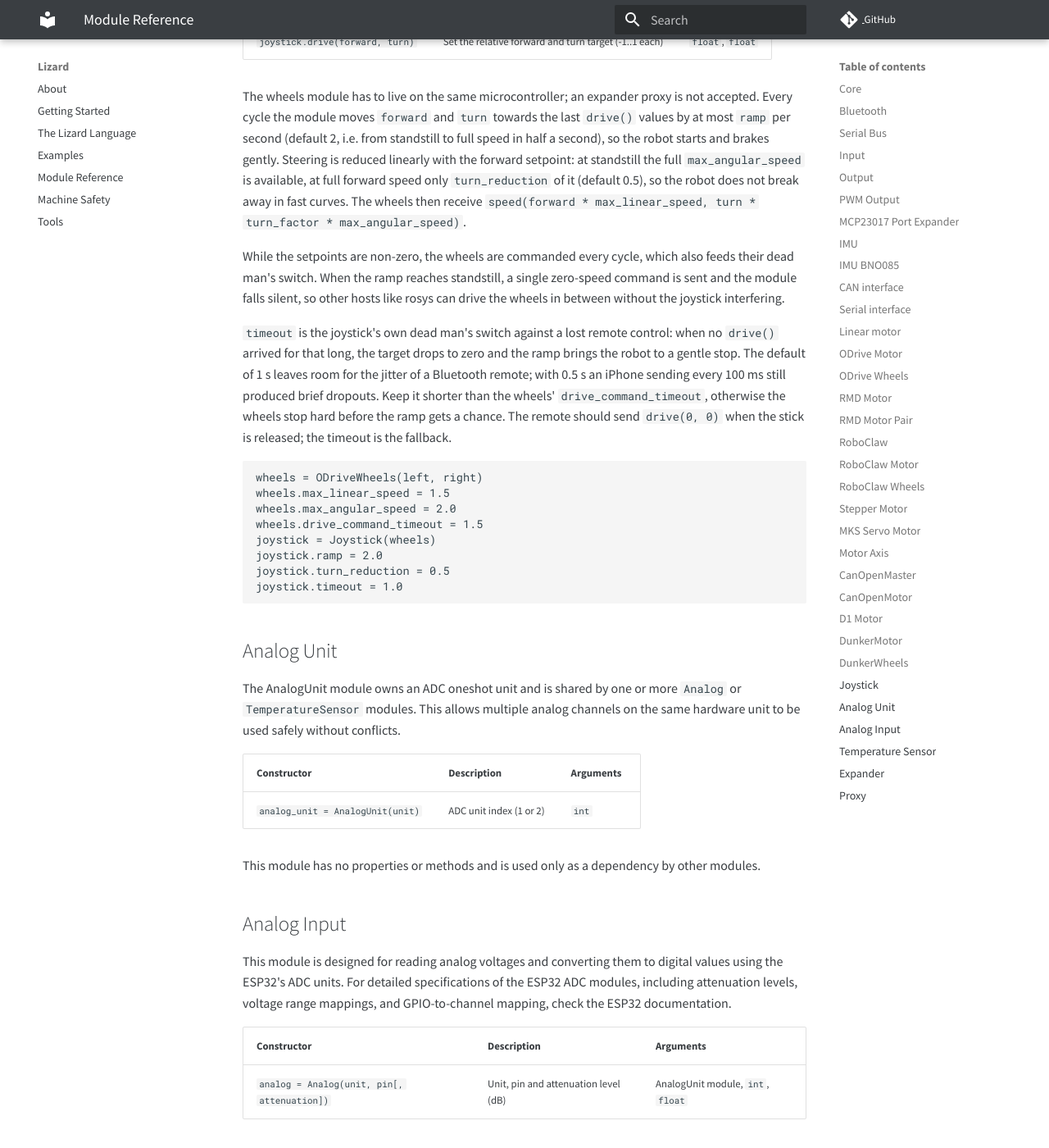
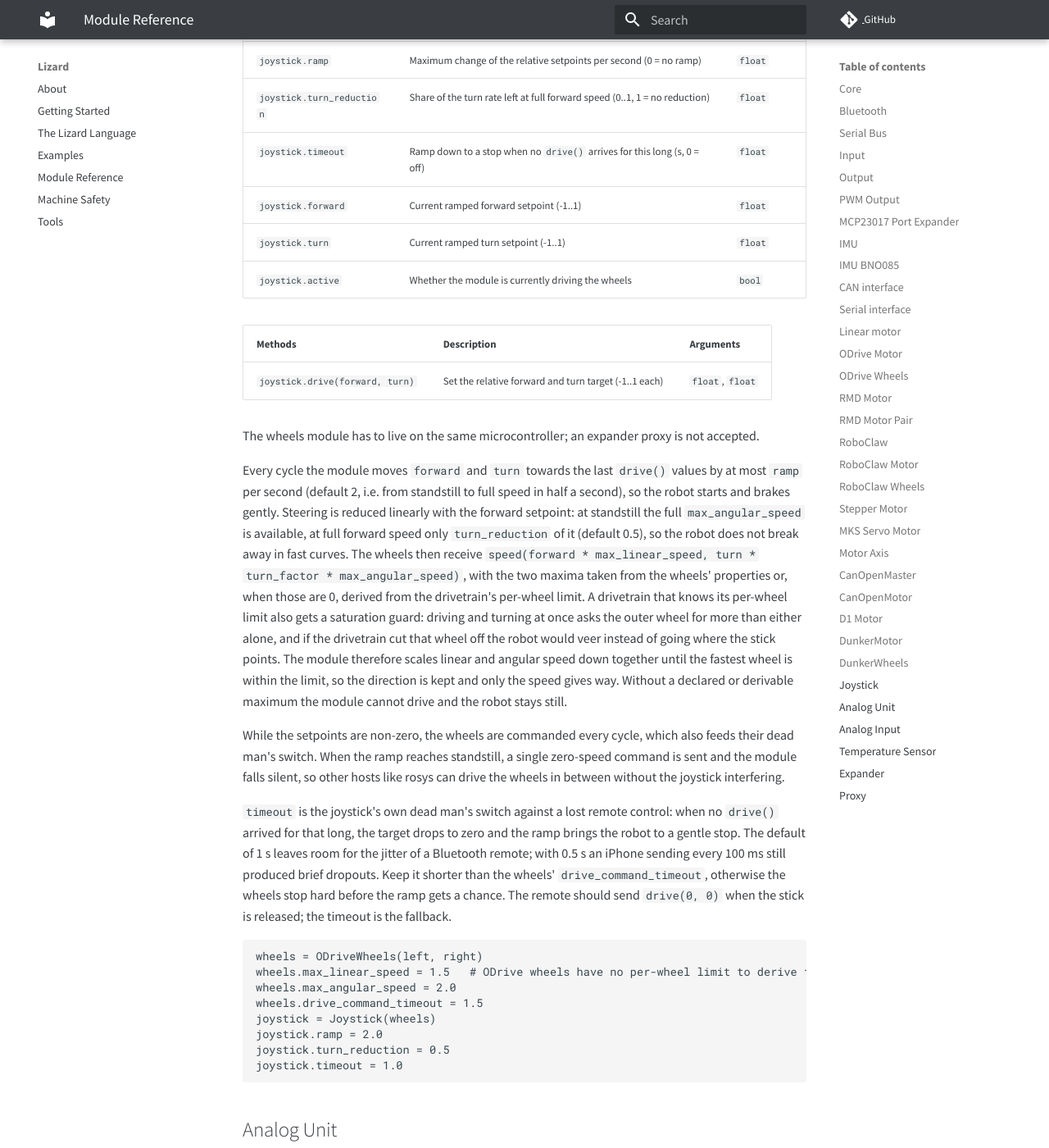
Before and after one commit to zauberzeug/lizard, an MkDocs documentation site: the page built from docs/module_reference.md, in a window 1280 px wide and 1400 px high, scrolled down 39618 px. Shown: the whole window at 82% size. Built offline with MkDocs 1.6.1 and Material for MkDocs 9.7.7, drawn with Linux system fonts in a browser that asks for light colours; comment, search, counter and statistics services are not loaded; some of the changed text lies outside the part shown.

Commit message:
Derive the wheels' maxima from the drivetrain and keep the fastest wheel in its limit
Tracked drives like the Innotronic ones enforce a per-track speed limit
themselves, so a robot's linear and angular maximum follow from it:
one track's limit forwards, two tracks against each other turning. Let
Wheels expose that limit through a max_wheel_speed() hook (0 where a
drivetrain has none) and default max_linear_speed/max_angular_speed to
0 = derived, with explicit values still winning as a cap below the
physical limit.

The limit also fixes the F32 veering right at full deflection: driving
and turning at once asks the outer wheel for more than either alone,
and when the drive clamps that wheel the robot leaves its line. The
Joystick now scales linear and angular speed down together until the
fastest wheel fits, so the direction is kept and only the speed gives
way.

Co-Authored-By: Claude Fable 5.1 <noreply@anthropic.com>

````diff
--- a/docs/module_reference.md
+++ b/docs/module_reference.md
@@ -586,17 +586,17 @@ The ODrive wheels module combines two ODrive motors and provides odometry and st
 | ----------------------------------------------- | ------------------------ | ------------------------ |
 | `wheels = ODriveWheels(left_motor, left_motor)` | Two ODrive motor modules | two ODrive motor modules |
 
-| Properties                     | Description                                                   | Data type |
-| ------------------------------ | ------------------------------------------------------------- | --------- |
-| `wheels.width`                 | Wheel distance (m)                                            | `float`   |
-| `wheels.max_linear_speed`      | Maximum forward speed of the robot (m/s, see below)           | `float`   |
-| `wheels.max_angular_speed`     | Maximum turning speed of the robot (rad/s, see below)         | `float`   |
-| `wheels.linear_speed`          | Forward speed (m/s)                                           | `float`   |
-| `wheels.angular_speed`         | Turning speed (rad/s)                                         | `float`   |
-| `wheels.enabled`               | Whether the wheels are enabled                                | `bool`    |
-| `wheels.locked`                | Whether driving is blocked (safety interlock, see below)      | `bool`    |
-| `wheels.drive_command_age`     | Time since the last drive command (ms, see below)             | `int`     |
-| `wheels.drive_command_timeout` | Stop when no drive command arrives for this long (s, 0 = off) | `float`   |
+| Properties                     | Description                                                        | Data type |
+| ------------------------------ | ------------------------------------------------------------------ | --------- |
+| `wheels.width`                 | Wheel distance (m)                                                 | `float`   |
+| `wheels.max_linear_speed`      | Maximum forward speed of the robot (m/s, 0 = derived, see below)   | `float`   |
+| `wheels.max_angular_speed`     | Maximum turning speed of the robot (rad/s, 0 = derived, see below) | `float`   |
+| `wheels.linear_speed`          | Forward speed (m/s)                                                | `float`   |
+| `wheels.angular_speed`         | Turning speed (rad/s)                                              | `float`   |
+| `wheels.enabled`               | Whether the wheels are enabled                                     | `bool`    |
+| `wheels.locked`                | Whether driving is blocked (safety interlock, see below)           | `bool`    |
+| `wheels.drive_command_age`     | Time since the last drive command (ms, see below)                  | `int`     |
+| `wheels.drive_command_timeout` | Stop when no drive command arrives for this long (s, 0 = off)      | `float`   |
 
 | Methods                         | Description                                     | Arguments        |
 | ------------------------------- | ----------------------------------------------- | ---------------- |
@@ -632,7 +632,9 @@ See [Machine Safety](machine_safety.md#dead-mans-switch-for-wheels) for the back
 
 `max_linear_speed` and `max_angular_speed` declare the speeds the robot is built for (m/s and rad/s).
 They are declarations, not limits: `speed()` does not clamp to them, so existing configurations and hosts keep working unchanged.
-They belong in the robot's startup script next to `width`, where modules that drive the wheels with relative values scale by them, see [Joystick](#joystick).
+Modules that drive the wheels with relative values scale by them, see [Joystick](#joystick).
+Left at 0, they derive from the drivetrain's own per-wheel speed limit where the module knows it: one wheel's limit is the linear maximum, and two wheels running against each other at that limit give the angular one (`2 * limit / width`).
+Set them explicitly to stay below the physical limit or when the drivetrain has no limit to derive from.
 
 ## RMD Motor
 
@@ -754,18 +756,18 @@ The RoboClaw wheels module combines two RoboClaw motors and provides odometry an
 | ------------------------------------------------- | --------------------- | -------------------------- |
 | `wheels = RoboClawWheels(left_motor, left_motor)` | left and right motors | two RoboClaw motor modules |
 
-| Properties                     | Description                                                   | Data type |
-| ------------------------------ | ------------------------------------------------------------- | --------- |
-| `wheels.width`                 | Wheel distance (m)                                            | `float`   |
-| `wheels.max_linear_speed`      | Maximum forward speed of the robot (m/s, see below)           | `float`   |
-| `wheels.max_angular_speed`     | Maximum turning speed of the robot (rad/s, see below)         | `float`   |
-| `wheels.linear_speed`          | Forward speed (m/s)                                           | `float`   |
-| `wheels.angular_speed`         | Turning speed (rad/s)                                         | `float`   |
-| `wheels.m_per_tick`            | Meters per encoder tick                                       | `float`   |
-| `wheels.enabled`               | Whether motors react to commands                              | `bool`    |
-| `wheels.locked`                | Whether driving is blocked (safety interlock, see below)      | `bool`    |
-| `wheels.drive_command_age`     | Time since the last drive command (ms, see below)             | `int`     |
-| `wheels.drive_command_timeout` | Stop when no drive command arrives for this long (s, 0 = off) | `float`   |
+| Properties                     | Description                                                        | Data type |
+| ------------------------------ | ------------------------------------------------------------------ | --------- |
+| `wheels.width`                 | Wheel distance (m)                                                 | `float`   |
+| `wheels.max_linear_speed`      | Maximum forward speed of the robot (m/s, 0 = derived, see below)   | `float`   |
+| `wheels.max_angular_speed`     | Maximum turning speed of the robot (rad/s, 0 = derived, see below) | `float`   |
+| `wheels.linear_speed`          | Forward speed (m/s)                                                | `float`   |
+| `wheels.angular_speed`         | Turning speed (rad/s)                                              | `float`   |
+| `wheels.m_per_tick`            | Meters per encoder tick                                            | `float`   |
+| `wheels.enabled`               | Whether motors react to commands                                   | `bool`    |
+| `wheels.locked`                | Whether driving is blocked (safety interlock, see below)           | `bool`    |
+| `wheels.drive_command_age`     | Time since the last drive command (ms, see below)                  | `int`     |
+| `wheels.drive_command_timeout` | Stop when no drive command arrives for this long (s, 0 = off)      | `float`   |
 
 | Methods                         | Description                                     | Arguments        |
 | ------------------------------- | ----------------------------------------------- | ---------------- |
@@ -799,7 +801,9 @@ See [Machine Safety](machine_safety.md#dead-mans-switch-for-wheels) for the back
 
 `max_linear_speed` and `max_angular_speed` declare the speeds the robot is built for (m/s and rad/s).
 They are declarations, not limits: `speed()` does not clamp to them, so existing configurations and hosts keep working unchanged.
-They belong in the robot's startup script next to `width`, where modules that drive the wheels with relative values scale by them, see [Joystick](#joystick).
+Modules that drive the wheels with relative values scale by them, see [Joystick](#joystick).
+Left at 0, they derive from the drivetrain's own per-wheel speed limit where the module knows it: one wheel's limit is the linear maximum, and two wheels running against each other at that limit give the angular one (`2 * limit / width`).
+Set them explicitly to stay below the physical limit or when the drivetrain has no limit to derive from.
 
 ## Stepper Motor
 
@@ -1112,17 +1116,17 @@ The DunkerWheels module combines two DunkerMotor modules and provides odometry a
 | ------------------------------------------------ | --------------------- | ----------------------- |
 | `wheels = DunkerWheels(left_motor, right_motor)` | left and right motors | two DunkerMotor modules |
 
-| Properties                     | Description                                                   | Data type |
-| ------------------------------ | ------------------------------------------------------------- | --------- |
-| `wheels.width`                 | Wheel distance (m)                                            | `float`   |
-| `wheels.max_linear_speed`      | Maximum forward speed of the robot (m/s, see below)           | `float`   |
-| `wheels.max_angular_speed`     | Maximum turning speed of the robot (rad/s, see below)         | `float`   |
-| `wheels.linear_speed`          | Forward speed (m/s)                                           | `float`   |
-| `wheels.angular_speed`         | Turning speed (rad/s)                                         | `float`   |
-| `wheels.enabled`               | Whether the wheels are enabled                                | `bool`    |
-| `wheels.locked`                | Whether driving is blocked (safety interlock, see below)      | `bool`    |
-| `wheels.drive_command_age`     | Time since the last drive command (ms, see below)             | `int`     |
-| `wheels.drive_command_timeout` | Stop when no drive command arrives for this long (s, 0 = off) | `float`   |
+| Properties                     | Description                                                        | Data type |
+| ------------------------------ | ------------------------------------------------------------------ | --------- |
+| `wheels.width`                 | Wheel distance (m)                                                 | `float`   |
+| `wheels.max_linear_speed`      | Maximum forward speed of the robot (m/s, 0 = derived, see below)   | `float`   |
+| `wheels.max_angular_speed`     | Maximum turning speed of the robot (rad/s, 0 = derived, see below) | `float`   |
+| `wheels.linear_speed`          | Forward speed (m/s)                                                | `float`   |
+| `wheels.angular_speed`         | Turning speed (rad/s)                                              | `float`   |
+| `wheels.enabled`               | Whether the wheels are enabled                                     | `bool`    |
+| `wheels.locked`                | Whether driving is blocked (safety interlock, see below)           | `bool`    |
+| `wheels.drive_command_age`     | Time since the last drive command (ms, see below)                  | `int`     |
+| `wheels.drive_command_timeout` | Stop when no drive command arrives for this long (s, 0 = off)      | `float`   |
 
 | Methods                         | Description                                     | Arguments        |
 | ------------------------------- | ----------------------------------------------- | ---------------- |
@@ -1152,7 +1156,9 @@ See [Machine Safety](machine_safety.md#dead-mans-switch-for-wheels) for the back
 
 `max_linear_speed` and `max_angular_speed` declare the speeds the robot is built for (m/s and rad/s).
 They are declarations, not limits: `speed()` does not clamp to them, so existing configurations and hosts keep working unchanged.
-They belong in the robot's startup script next to `width`, where modules that drive the wheels with relative values scale by them, see [Joystick](#joystick).
+Modules that drive the wheels with relative values scale by them, see [Joystick](#joystick).
+Left at 0, they derive from the drivetrain's own per-wheel speed limit where the module knows it: one wheel's limit is the linear maximum, and two wheels running against each other at that limit give the angular one (`2 * limit / width`).
+Set them explicitly to stay below the physical limit or when the drivetrain has no limit to derive from.
 
 ## Joystick
 
@@ -1179,9 +1185,13 @@ The wheels' `enabled`, `locked` and `drive_command_timeout` apply unchanged.
 | `joystick.drive(forward, turn)` | Set the relative forward and turn target (-1..1 each) | `float`, `float` |
 
 The wheels module has to live on the same microcontroller; an expander proxy is not accepted.
+
 Every cycle the module moves `forward` and `turn` towards the last `drive()` values by at most `ramp` per second (default 2, i.e. from standstill to full speed in half a second), so the robot starts and brakes gently.
 Steering is reduced linearly with the forward setpoint: at standstill the full `max_angular_speed` is available, at full forward speed only `turn_reduction` of it (default 0.5), so the robot does not break away in fast curves.
-The wheels then receive `speed(forward * max_linear_speed, turn * turn_factor * max_angular_speed)`.
+The wheels then receive `speed(forward * max_linear_speed, turn * turn_factor * max_angular_speed)`, with the two maxima taken from the wheels' properties or, when those are 0, derived from the drivetrain's per-wheel limit.
+A drivetrain that knows its per-wheel limit also gets a saturation guard: driving and turning at once asks the outer wheel for more than either alone, and if the drivetrain cut that wheel off the robot would veer instead of going where the stick points.
+The module therefore scales linear and angular speed down together until the fastest wheel is within the limit, so the direction is kept and only the speed gives way.
+Without a declared or derivable maximum the module cannot drive and the robot stays still.
 
 While the setpoints are non-zero, the wheels are commanded every cycle, which also feeds their dead man's switch.
 When the ramp reaches standstill, a single zero-speed command is sent and the module falls silent, so other hosts like rosys can drive the wheels in between without the joystick interfering.
@@ -1193,7 +1203,7 @@ The remote should send `drive(0, 0)` when the stick is released; the timeout is
 
 ```
 wheels = ODriveWheels(left, right)
-wheels.max_linear_speed = 1.5
+wheels.max_linear_speed = 1.5   # ODrive wheels have no per-wheel limit to derive from
 wheels.max_angular_speed = 2.0
 wheels.drive_command_timeout = 1.5
 joystick = Joystick(wheels)
````
Also changed, not shown: 4 other files.
